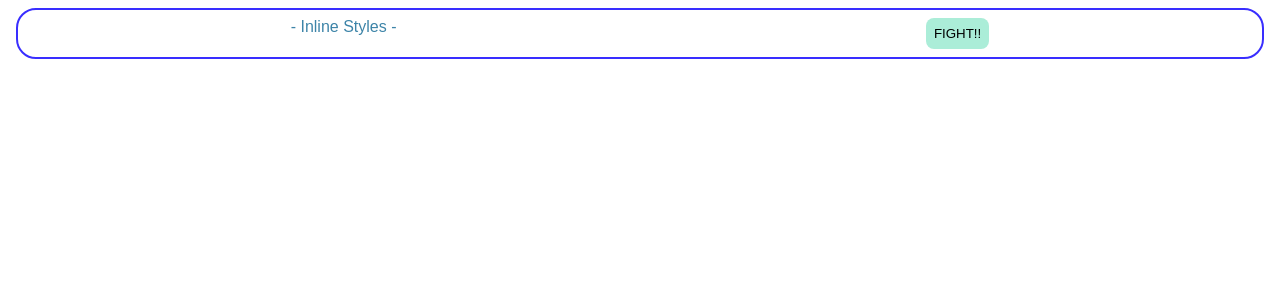
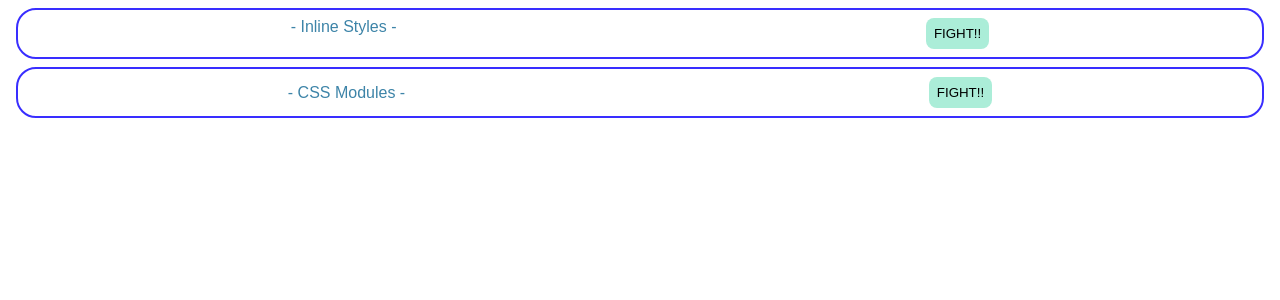
Before and after one commit to 1RO8s/udemy-step-up-react, a React (Create React App) app: page / in a window 1280 px wide. Shown: the top 300 px of the page. Built offline with nearby package versions, Linux system fonts and the light colour scheme.

Commit message:
CSS Moduleの学習

```diff
--- a/package.json
+++ b/package.json
@@ -8,6 +8,7 @@
   ],
   "main": "src/index.js",
   "dependencies": {
+    "node-sass": "7.0.1",
     "react": "17.0.2",
     "react-dom": "17.0.2",
     "react-scripts": "4.0.0"
--- a/src/App2.js
+++ b/src/App2.js
@@ -1,10 +1,12 @@
-import { InlineStyle } from "./InlineStyle";
+import { CSSModules } from "./components/CssModules";
+import { InlineStyle } from "./components/InlineStyle";
 import "./styles.css";
 
 export default function App() {
   return (
     <div className="App">
       <InlineStyle />
+      <CSSModules />
     </div>
   );
 }
--- /dev/null
+++ b/src/components/CssModules.jsx
@@ -0,0 +1,9 @@
+import { container, title, button } from "./CssModules.module.scss";
+export const CSSModules = () => {
+  return (
+    <div className={container}>
+      <p className={title}>- CSS Modules -</p>
+      <button className={button}>FIGHT!!</button>
+    </div>
+  );
+};
--- /dev/null
+++ b/src/components/CssModules.module.scss
@@ -0,0 +1,21 @@
+.container {
+  border: solid 2px #392eff;
+  border-radius: 20px;
+  padding: 8px;
+  margin: 8px;
+  display: flex;
+  justify-content: space-around;
+  align-items: center;
+}
+
+.title {
+  margin: 0;
+  color: #3d84a8;
+}
+
+.button {
+  background-color: #abedd8;
+  border: none;
+  padding: 8px;
+  border-radius: 8px;
+};
```
Also changed, not shown: src/components/InlineStyle.jsx (renamed from src/InlineStyle.jsx).
